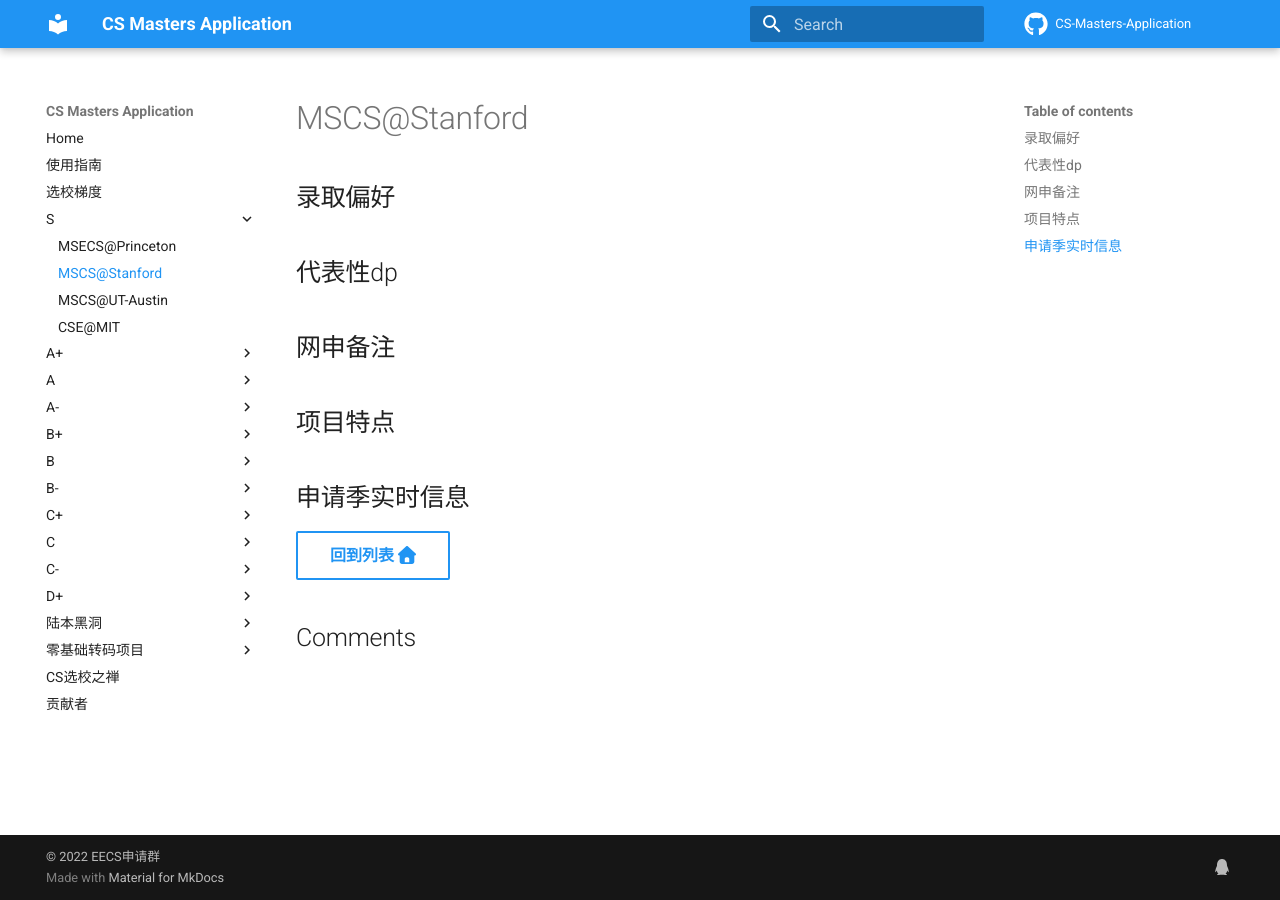
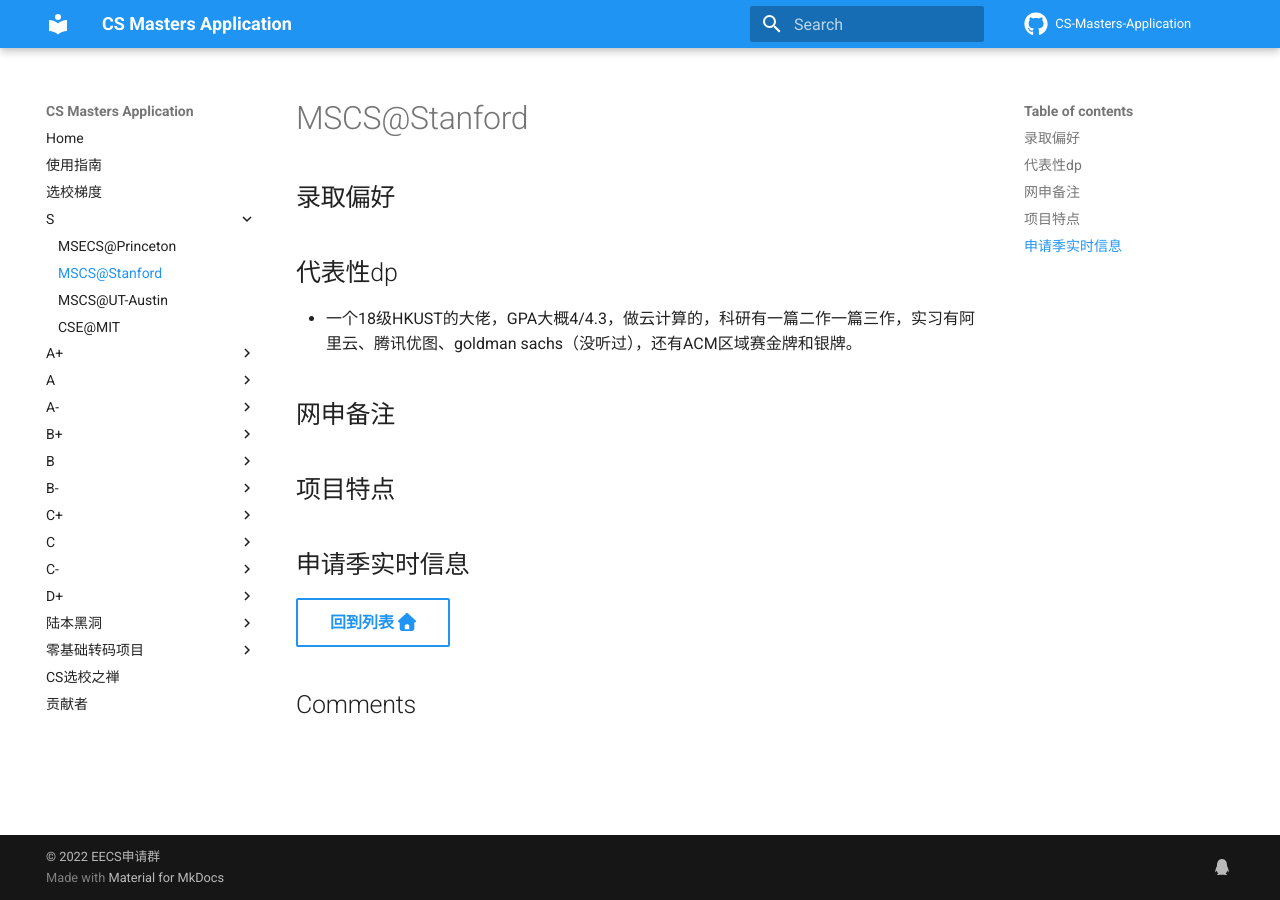
Before and after one commit to opencsapp/opencsapp.github.io, an MkDocs documentation site: the page built from docs/MSCS@Stanford.md, in a window 1280 px wide. Built offline with MkDocs 1.6.1 and Material for MkDocs 9.7.7, drawn with Linux system fonts in a browser that asks for light colours; comment, search, counter and statistics services are not loaded.

Commit message:
add one dp in mscs@stanford

```diff
--- a/docs/MSCS@Stanford.md
+++ b/docs/MSCS@Stanford.md
@@ -1,6 +1,9 @@
 ## 录取偏好
 
 ## 代表性dp
+- 一个18级HKUST的大佬，GPA大概4/4.3，做云计算的，科研有一篇二作一篇三作，实习有阿里云、腾讯优图、goldman sachs（没听过），还有ACM区域赛金牌和银牌。
+
+
 
 ## 网申备注
 
```
